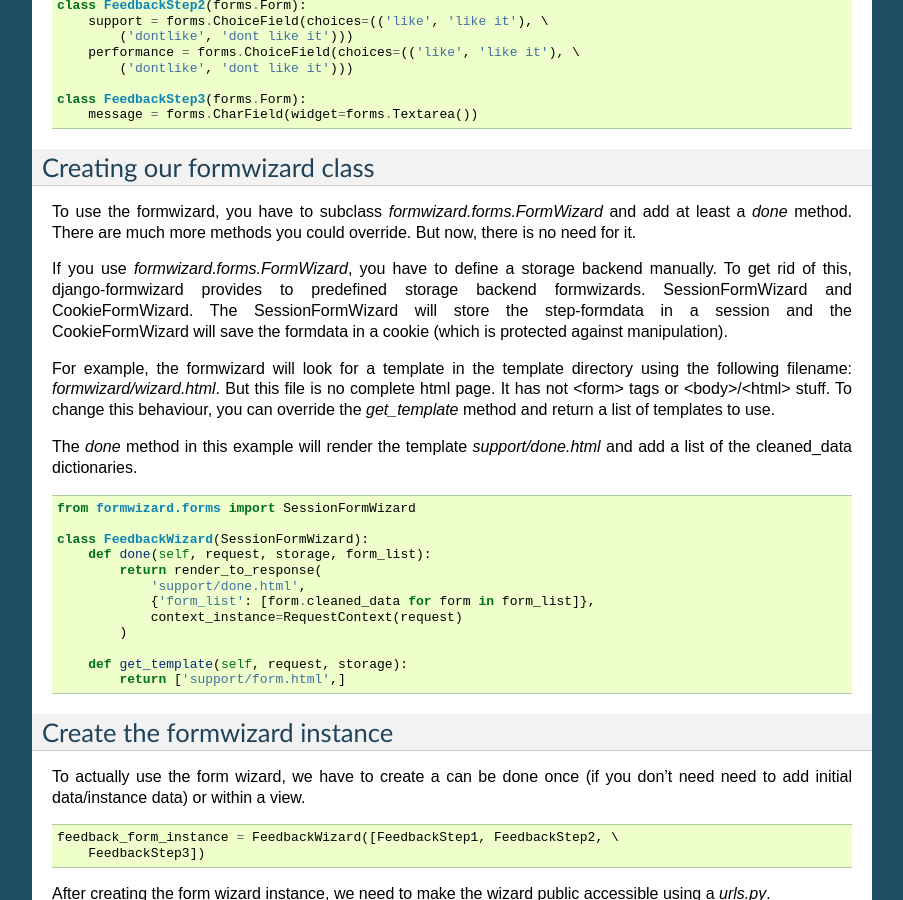
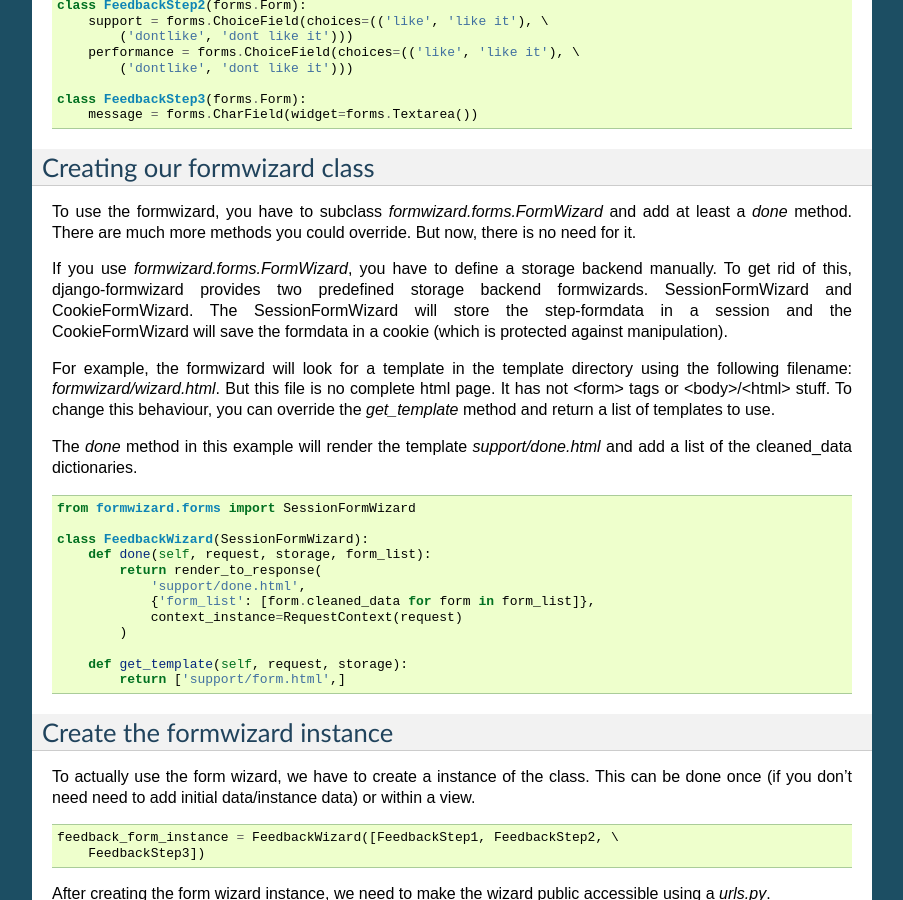
Before and after one commit to stephrdev/django-formwizard, a Sphinx documentation site: the page built from docs/gettingstarted.rst, in a window 1280 px wide and 900 px high, scrolled down 548 px. Shown: the whole window, without its empty margins (198-1101 px from the left). Built offline with Sphinx 7.4.7, drawn with Linux system fonts in a browser that asks for light colours.

Commit message:
fixed typos.

```diff
--- a/docs/gettingstarted.rst
+++ b/docs/gettingstarted.rst
@@ -43,7 +43,7 @@
 
 To use the formwizard, you have to subclass `formwizard.forms.FormWizard` and add at least a `done` method. There are much more methods you could override. But now, there is no need for it.
 
-If you use `formwizard.forms.FormWizard`, you have to define a storage backend manually. To get rid of this, django-formwizard provides to predefined storage backend formwizards. SessionFormWizard and CookieFormWizard. The SessionFormWizard will store the step-formdata in a session and the CookieFormWizard will save the formdata in a cookie (which is protected against manipulation).
+If you use `formwizard.forms.FormWizard`, you have to define a storage backend manually. To get rid of this, django-formwizard provides two predefined storage backend formwizards. SessionFormWizard and CookieFormWizard. The SessionFormWizard will store the step-formdata in a session and the CookieFormWizard will save the formdata in a cookie (which is protected against manipulation).
 
 For example, the formwizard will look for a template in the template directory using the following filename: `formwizard/wizard.html`. But this file is no complete html page. It has not <form> tags or <body>/<html> stuff. To change this behaviour, you can override the `get_template` method and return a list of templates to use.
 
@@ -67,7 +67,7 @@
 Create the formwizard instance
 ==============================
 
-To actually use the form wizard, we have to create a can be done once (if you don't need need to add initial data/instance data) or within a view.
+To actually use the form wizard, we have to create a instance of the class. This can be done once (if you don't need need to add initial data/instance data) or within a view.
 
 .. code-block:: python
 
```
